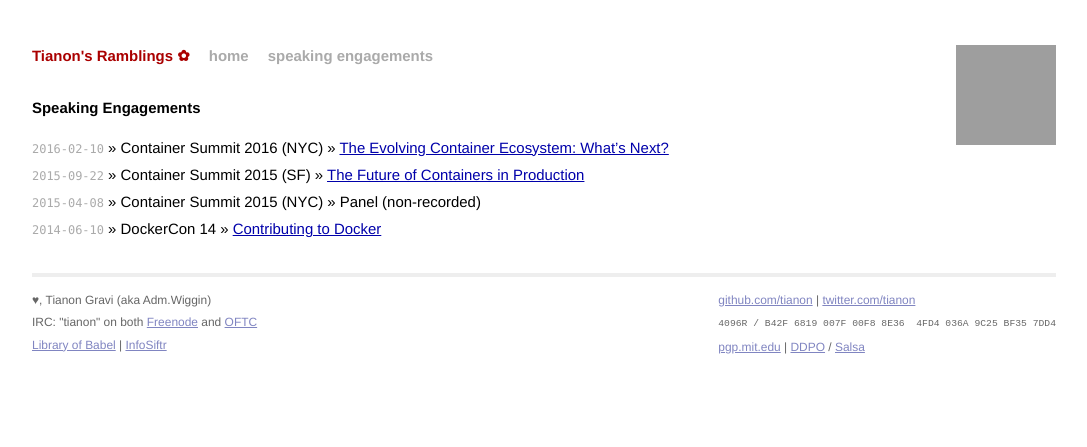
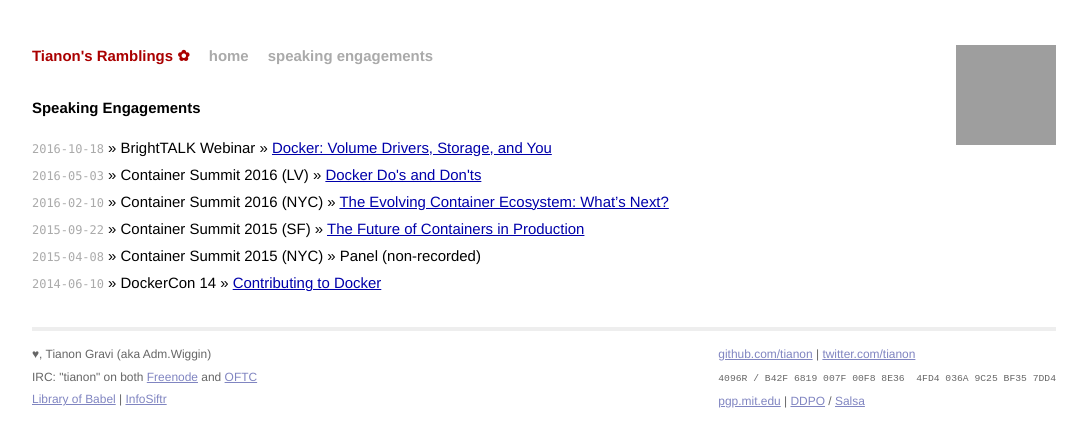
Before and after one commit to tianon/tianon.github.io, a Jekyll site: the page built from speaker.html, in a window 1280 px wide, cut to the strip 0-447 px from the top of the page. Shown: the whole strip, without its empty margins (96-1183 px from the left). Built offline with Jekyll 4.4.1, drawn with Linux system fonts in a browser that asks for light colours; grey boxes are pictures that could not be loaded.

Commit message:
Add a couple more speaking links

```diff
--- a/speaker.html
+++ b/speaker.html
@@ -5,6 +5,8 @@ layout: default
 <div id="home">
 	<h1>Speaking Engagements</h1>
 	<ul class="posts">
+		<li><span>2016-10-18</span> &raquo; BrightTALK Webinar &raquo; <a href="https://www.brighttalk.com/webcast/8609/219711">Docker: Volume Drivers, Storage, and You</a></li>
+		<li><span>2016-05-03</span> &raquo; Container Summit 2016 (LV) &raquo; <a href="https://containersummit.io/events/vegas-2016/videos/docker-dos-and-donts">Docker Do's and Don'ts</a></li>
 		<li><span>2016-02-10</span> &raquo; Container Summit 2016 (NYC) &raquo; <a href="http://containersummit.io/events/nyc-2016/videos/the-evolving-container-ecosystem">The Evolving Container Ecosystem: What’s Next?</a></li>
 		<li><span>2015-09-22</span> &raquo; Container Summit 2015 (SF) &raquo; <a href="http://containersummit.io/events/sf-2015/videos/the-future-of-containers-in-production">The Future of Containers in Production</a></li>
 		<li><span>2015-04-08</span> &raquo; Container Summit 2015 (NYC) &raquo; Panel (non-recorded)</li>
```
